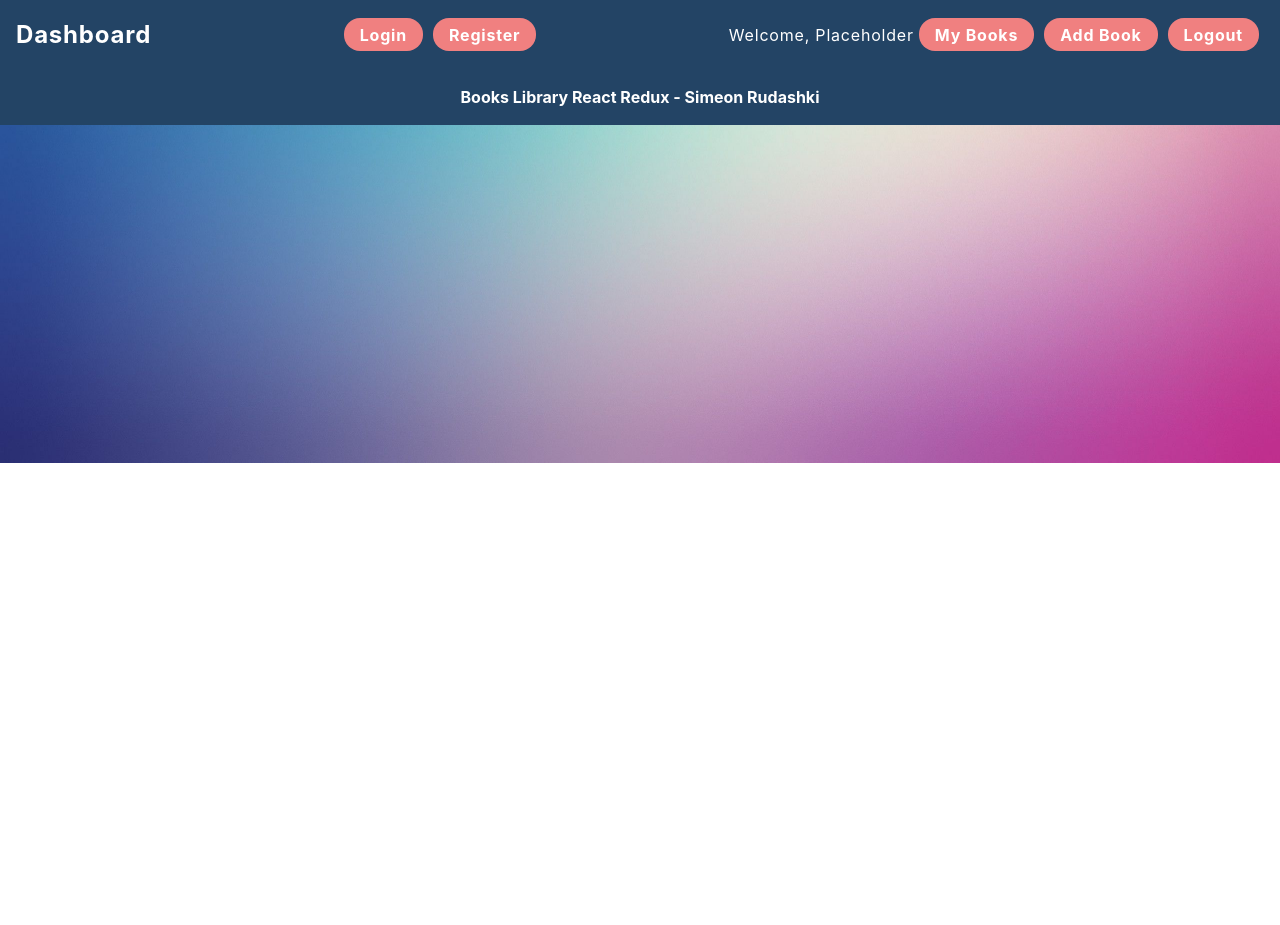
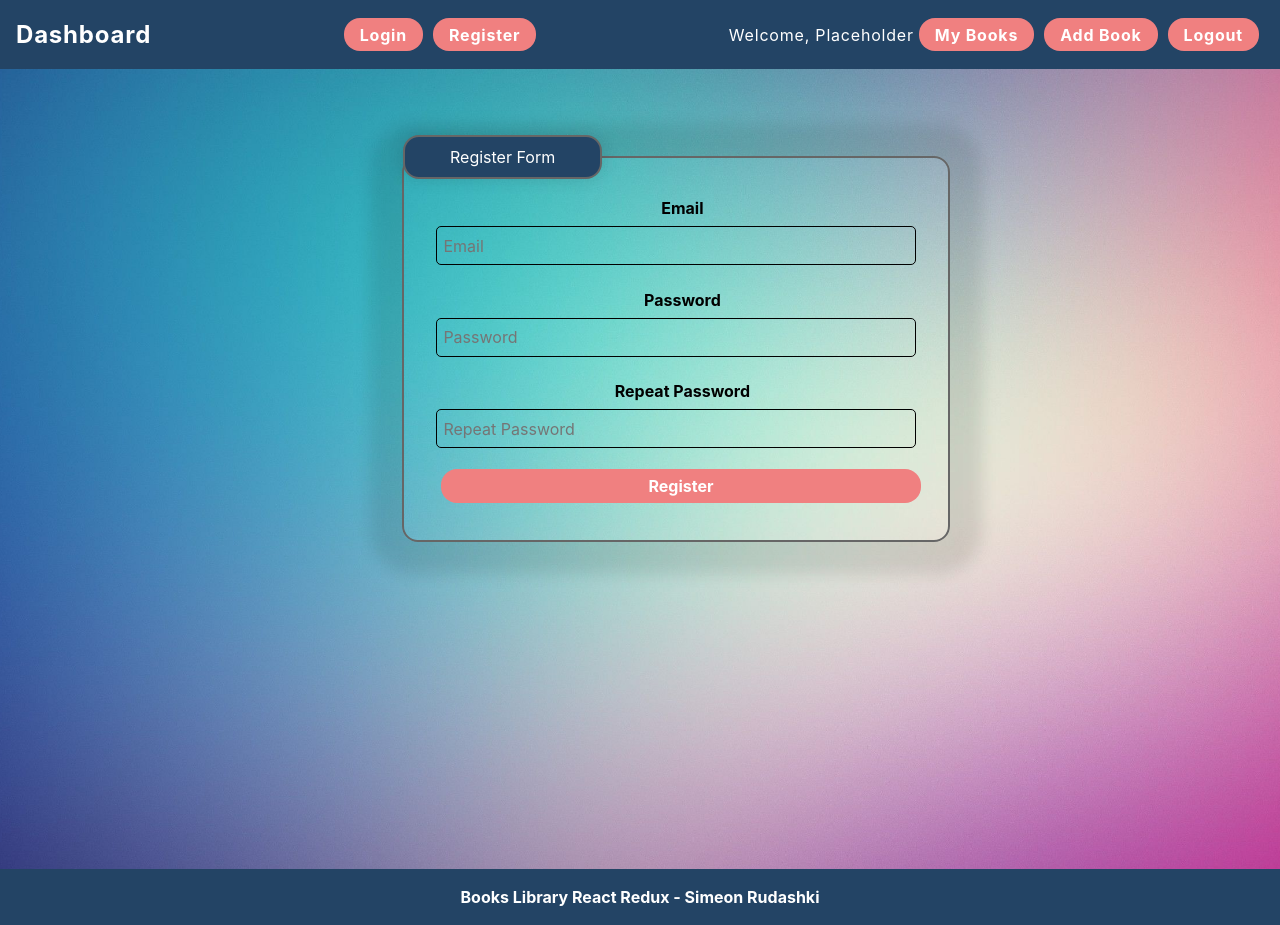
Before and after one commit to monirudashki/books-react-redux, a React (Create React App) app: page /auth/register in a window 1280 px wide. Before the commit the page ends 800 px from the top, so only its background shows below. Built offline with nearby package versions, Linux system fonts and the light colour scheme.

Commit message:
redux for user , user persist

```diff
--- a/src/App.js
+++ b/src/App.js
@@ -1,11 +1,23 @@
 import './App.css';
+
+import { Routes, Route } from 'react-router-dom'
+
 import { Footer } from './Components/Core/Footer';
 import { Header } from './Components/Core/Header';
+import { Login } from './Components/Auth/Login';
+import { Register } from './Components/Auth/Register';
 
 function App() {
   return (
     <div className="App">
       <Header />
+
+      <div id='container'>
+        <Routes>
+          <Route path='/auth/login' element={<Login />} />
+          <Route path='/auth/register' element={<Register />} />
+        </Routes>
+      </div>
 
       <Footer />
     </div>
--- /dev/null
+++ b/src/Components/Auth/Login.js
@@ -0,0 +1,24 @@
+export const Login = () => {
+    return (
+        <section id="login-page" class="login">
+            <form id="login-form">
+                <fieldset>
+                    <legend>Login Form</legend>
+                    <p className="field">
+                        <label for="email">Email</label>
+                        <span className="input">
+                            <input type="text" name="email" id="email" placeholder="Email" />
+                        </span>
+                    </p>
+                    <p className="field">
+                        <label for="password">Password</label>
+                        <span className="input">
+                            <input type="password" name="password" id="password" placeholder="Password" />
+                        </span>
+                    </p>
+                    <input className="button submit" type="submit" value="Login" />
+                </fieldset>
+            </form>
+        </section>
+    );
+}
--- /dev/null
+++ b/src/Components/Auth/Register.js
@@ -0,0 +1,30 @@
+export const Register = () => {
+    return (
+        <section id="register-page" className="register">
+            <form id="register-form">
+                <fieldset>
+                    <legend>Register Form</legend>
+                    <p className="field">
+                        <label for="email">Email</label>
+                        <span className="input">
+                            <input type="text" name="email" id="email" placeholder="Email" />
+                        </span>
+                    </p>
+                    <p className="field">
+                        <label for="password">Password</label>
+                        <span className="input">
+                            <input type="password" name="password" id="password" placeholder="Password" />
+                        </span>
+                    </p>
+                    <p className="field">
+                        <label for="repeat-pass">Repeat Password</label>
+                        <span className="input">
+                            <input type="password" name="confirm-pass" id="repeat-pass" placeholder="Repeat Password" />
+                        </span>
+                    </p>
+                    <input className="button submit" type="submit" value="Register" />
+                </fieldset>
+            </form>
+        </section>
+    );
+}
--- a/src/Components/Core/Header.js
+++ b/src/Components/Core/Header.js
@@ -1,10 +1,6 @@
+import { NavLink } from "react-router-dom";
+
 export const Header = () => {
-
-    // const setActiveStyle = ({ isActive }) => {
-    //     return isActive
-    //         ? styles['active']
-    //         : 'none'
-    // }
 
     return (
         <header id="site-header">
@@ -12,8 +8,8 @@ export const Header = () => {
                 <section className="navbar-dashboard">
                     <a href="#/">Dashboard</a>
                     <div id="guest">
-                        <a className="button" href="#/">Login</a>
-                        <a className="button" href="#/">Register</a>
+                        <NavLink to="/auth/login" className='button'>Login</NavLink>
+                        <NavLink to="/auth/register" className='button'>Register</NavLink>
                     </div>
 
                     <div id="user">
```
Also changed, not shown: Backup/index.html (+0 -47 lines).
